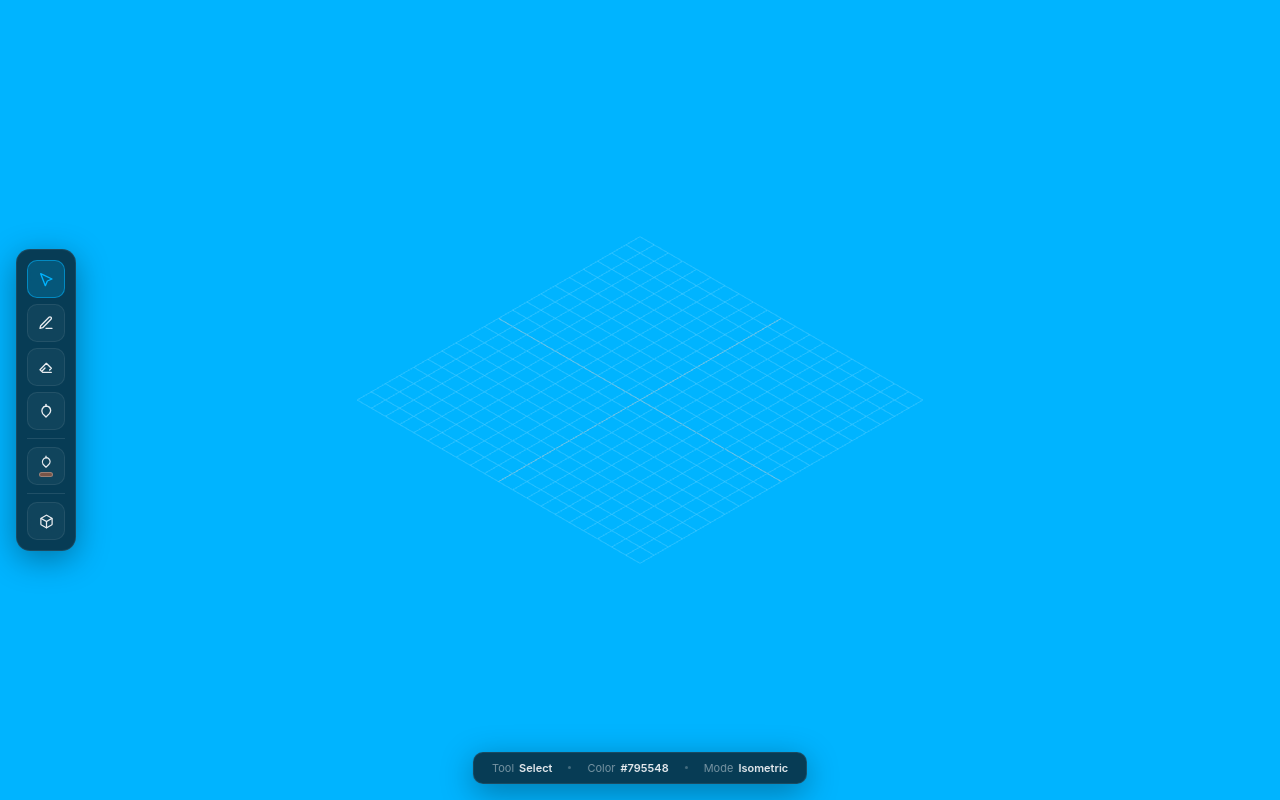
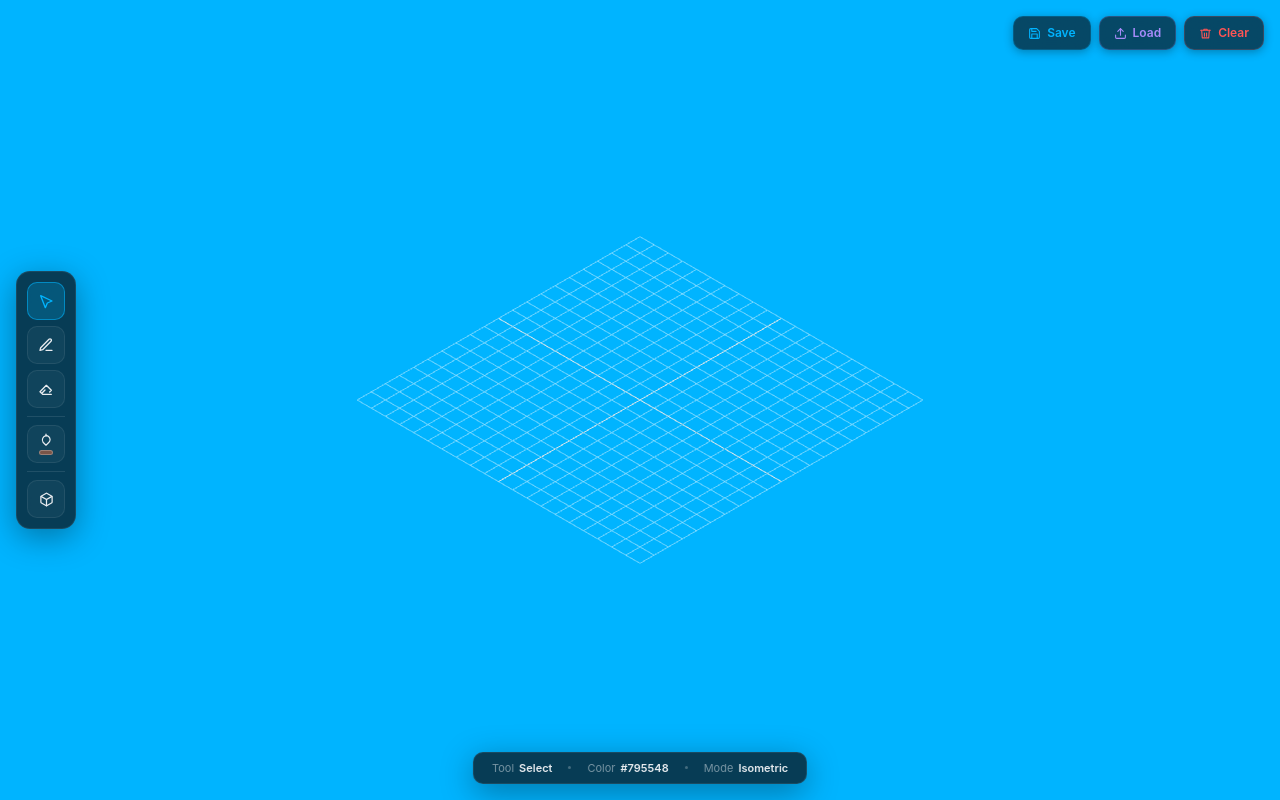
Before and after one commit to hansajasandeepabadalge/NodeZtudio, a Next.js app: page / in a window 1280 px wide. Built offline with nearby package versions, Linux system fonts and the light colour scheme.

Commit message:
feat: implement voxel rendering engine and isometric scene view with grid helpers

```diff
--- a/src/components/editor/Sidebar.tsx
+++ b/src/components/editor/Sidebar.tsx
@@ -37,7 +37,7 @@ export const TOOLS: ToolDef[] = [
     { id: 'select', label: 'Select', key: 'V', icon: <CursorIcon /> },
     { id: 'draw', label: 'Draw', key: 'B', icon: <PencilIcon /> },
     { id: 'erase', label: 'Erase', key: 'E', icon: <EraserIcon /> },
-    { id: 'fill', label: 'Fill', key: 'F', icon: <FillIcon /> },
+    // { id: 'fill', label: 'Fill', key: 'F', icon: <FillIcon /> },
 ];
 
 // ── Sidebar Props ──────────────────────────────────────────
--- a/src/engine/core/initScene.ts
+++ b/src/engine/core/initScene.ts
@@ -1,7 +1,8 @@
 import * as THREE from 'three';
 
-export const FRUSTUM_SIZE = 20;
-export const DEFAULT_POS  = new THREE.Vector3(20, 20, 20);
+export const FRUSTUM_SIZE  = 20;
+export const DEFAULT_ZOOM  = 1;
+export const DEFAULT_POS   = new THREE.Vector3(20, 20, 20);
 export const DEFAULT_TARGET = new THREE.Vector3(0, 0, 0);
 
 /** Creates and returns a configured Three.js Scene. */
--- a/src/engine/helpers/gridHelper.ts
+++ b/src/engine/helpers/gridHelper.ts
@@ -3,7 +3,7 @@ import * as THREE from 'three';
 /** Faint minor grid lines covering `size × size` units. */
 export function createGridHelper(size: number): THREE.GridHelper {
     const grid = new THREE.GridHelper(size, size, 0x000001, 0xffffff);
-    (grid.material as THREE.LineBasicMaterial).opacity = 0.15;
+    (grid.material as THREE.LineBasicMaterial).opacity = 0.40;
     (grid.material as THREE.LineBasicMaterial).transparent = true;
     return grid;
 }
@@ -12,14 +12,14 @@ export function createGridHelper(size: number): THREE.GridHelper {
 export function createAxisLines(size: number): THREE.LineSegments {
     const half = size / 2;
     const geometry = new THREE.BufferGeometry().setFromPoints([
-        new THREE.Vector3(-half, 0,     0),
-        new THREE.Vector3( half, 0,     0),
-        new THREE.Vector3(    0, 0, -half),
-        new THREE.Vector3(    0, 0,  half),
+        new THREE.Vector3(-half, 0, 0),
+        new THREE.Vector3(half, 0, 0),
+        new THREE.Vector3(0, 0, -half),
+        new THREE.Vector3(0, 0, half),
     ]);
     const material = new THREE.LineBasicMaterial({
         color: 0xffffff,
-        opacity: 0.4,
+        opacity: 0.8,
         transparent: true,
     });
     return new THREE.LineSegments(geometry, material);
--- a/src/features/rendering/IsometricPlane.tsx
+++ b/src/features/rendering/IsometricPlane.tsx
@@ -1,17 +1,24 @@
 'use client';
 
-import { useEffect, useRef } from 'react';
+import { useEffect, useRef, forwardRef, useImperativeHandle } from 'react';
 import * as THREE from 'three';
 import type { OrbitControls } from 'three/examples/jsm/controls/OrbitControls.js';
-import { createScene, createRenderer, createCamera, DEFAULT_POS, DEFAULT_TARGET, FRUSTUM_SIZE } from '@/engine/core/initScene';
+import { createScene, createRenderer, createCamera, DEFAULT_POS, DEFAULT_TARGET, DEFAULT_ZOOM, FRUSTUM_SIZE } from '@/engine/core/initScene';
 import { createOrbitControls } from '@/engine/controls/orbitControls';
 import { createGridHelper, createAxisLines } from '@/engine/helpers/gridHelper';
 import { addSceneLighting } from '@/engine/core/lighting';
 import { createVoxelEngine } from '@/features/rendering/voxelEngine';
+import type { VoxelData } from '@/features/rendering/voxelEngine';
 import type { Tool } from '@/types/tools';
 
 const LERP_SPEED = 0.05;
 const GRID_SIZE  = 20;
+
+export interface IsometricPlaneHandle {
+    exportScene(): VoxelData[];
+    importScene(data: VoxelData[]): void;
+    clearScene(): void;
+}
 
 interface IsometricPlaneProps {
     onResetReady?: (reset: () => void) => void;
@@ -19,15 +26,22 @@ interface IsometricPlaneProps {
     activeTool?: Tool;
 }
 
-export default function IsometricPlane({
+const IsometricPlane = forwardRef<IsometricPlaneHandle, IsometricPlaneProps>(function IsometricPlane({
     onResetReady,
     activeColor = '#795548',
     activeTool  = 'select',
-}: IsometricPlaneProps) {
+}, ref) {
     const mountRef     = useRef<HTMLDivElement>(null);
     const engineRef    = useRef<ReturnType<typeof createVoxelEngine> | null>(null);
     const controlsRef  = useRef<OrbitControls | null>(null);
     const toolRef      = useRef(activeTool);
+
+    // ── Expose save/load API to parent ─────────────────────
+    useImperativeHandle(ref, () => ({
+        exportScene: () => engineRef.current?.exportScene() ?? [],
+        importScene: (data) => engineRef.current?.importScene(data),
+        clearScene:  () => engineRef.current?.clearScene(),
+    }));
 
     // ── Sync active color ──────────────────────────────────
     useEffect(() => {
@@ -90,12 +104,17 @@ export default function IsometricPlane({
             if (isResetting) {
                 camera.position.lerp(DEFAULT_POS, LERP_SPEED);
                 controls.target.lerp(DEFAULT_TARGET, LERP_SPEED);
+                camera.zoom += (DEFAULT_ZOOM - camera.zoom) * LERP_SPEED * 3;
+                camera.updateProjectionMatrix();
                 if (
                     camera.position.distanceTo(DEFAULT_POS)    < 0.01 &&
-                    controls.target.distanceTo(DEFAULT_TARGET) < 0.01
+                    controls.target.distanceTo(DEFAULT_TARGET) < 0.01 &&
+                    Math.abs(camera.zoom - DEFAULT_ZOOM)       < 0.001
                 ) {
                     camera.position.copy(DEFAULT_POS);
                     controls.target.copy(DEFAULT_TARGET);
+                    camera.zoom = DEFAULT_ZOOM;
+                    camera.updateProjectionMatrix();
                     isResetting      = false;
                     controls.enabled = true;
                 }
@@ -133,4 +152,6 @@ export default function IsometricPlane({
     }, []);
 
     return <div ref={mountRef} style={{ width: '100%', height: '100%' }} />;
-}
+});
+
+export default IsometricPlane;
--- a/src/features/rendering/voxelEngine.ts
+++ b/src/features/rendering/voxelEngine.ts
@@ -11,9 +11,19 @@ import * as THREE from 'three';
 const GRID_SIZE = 20;
 const HALF_GRID = GRID_SIZE / 2;
 
+export interface VoxelData {
+    x: number;
+    y: number;
+    z: number;
+    color: string;
+}
+
 export interface VoxelEngine {
     setColor(hex: string): void;
     setMode(mode: 'draw' | 'erase' | 'select' | 'fill'): void;
+    exportScene(): VoxelData[];
+    importScene(data: VoxelData[]): void;
+    clearScene(): void;
     dispose(): void;
 }
 
@@ -272,6 +282,47 @@ export function createVoxelEngine(
             eraseHoverMesh.visible = false;
             eraseEdgeLines.visible = false;
         },
+
+        exportScene(): VoxelData[] {
+            const result: VoxelData[] = [];
+            voxels.forEach((mesh, key) => {
+                const [x, y, z] = key.split(',').map(Number);
+                const mat = mesh.material as THREE.MeshLambertMaterial;
+                result.push({ x, y, z, color: '#' + mat.color.getHexString() });
+            });
+            return result;
+        },
+
+        importScene(data: VoxelData[]) {
+            // Clear existing
+            voxels.forEach(mesh => {
+                scene.remove(mesh);
+                mesh.geometry.dispose();
+                (mesh.material as THREE.Material).dispose();
+            });
+            voxels.clear();
+
+            // Rebuild
+            data.forEach(({ x, y, z, color }) => {
+                const key = cellKey(x, y, z);
+                const geo  = new THREE.BoxGeometry(1, 1, 1);
+                const mat  = new THREE.MeshLambertMaterial({ color: new THREE.Color(color) });
+                const mesh = new THREE.Mesh(geo, mat);
+                mesh.position.set(x, y, z);
+                scene.add(mesh);
+                voxels.set(key, mesh);
+            });
+        },
+
+        clearScene() {
+            voxels.forEach(mesh => {
+                scene.remove(mesh);
+                mesh.geometry.dispose();
+                (mesh.material as THREE.Material).dispose();
+            });
+            voxels.clear();
+        },
+
         dispose() {
             domElement.removeEventListener('mousemove', onMouseMove);
             domElement.removeEventListener('mouseleave', onMouseLeave);
--- a/src/playground/testScene.tsx
+++ b/src/playground/testScene.tsx
@@ -2,6 +2,7 @@
 
 import { useRef, useCallback, useState } from 'react';
 import IsometricPlane from '@/features/rendering/IsometricPlane';
+import type { IsometricPlaneHandle } from '@/features/rendering/IsometricPlane';
 import Sidebar, { TOOLS, type Tool } from '@/components/editor/Sidebar';
 
 // ── Style tokens ───────────────────────────────────────────
@@ -20,6 +21,7 @@ export default function Playground() {
     const [activeTool, setActiveTool] = useState<Tool>('select');
     const [activeColor, setActiveColor] = useState<string>('#795548');
     const resetFnRef = useRef<(() => void) | null>(null);
+    const planeRef   = useRef<IsometricPlaneHandle>(null);
 
     const handleResetReady = useCallback((resetCallback: () => void) => {
         resetFnRef.current = resetCallback;
@@ -29,12 +31,55 @@ export default function Playground() {
         resetFnRef.current?.();
     }, []);
 
+    // ── Save ────────────────────────────────────────────────
+    const handleSave = useCallback(() => {
+        const data = planeRef.current?.exportScene() ?? [];
+        if (data.length === 0) return;
+        const json = JSON.stringify({ version: 1, voxels: data }, null, 2);
+        const blob = new Blob([json], { type: 'application/json' });
+        const url  = URL.createObjectURL(blob);
+        const a    = document.createElement('a');
+        a.href     = url;
+        a.download = `scene-${Date.now()}.nzs`;
+        a.click();
+        URL.revokeObjectURL(url);
+    }, []);
+
+    // ── Load ────────────────────────────────────────────────
+    const handleLoad = useCallback(() => {
+        const input = document.createElement('input');
+        input.type   = 'file';
+        input.accept = '.nzs,application/json';
+        input.onchange = () => {
+            const file = input.files?.[0];
+            if (!file) return;
+            const reader = new FileReader();
+            reader.onload = (e) => {
+                try {
+                    const parsed = JSON.parse(e.target?.result as string);
+                    const voxels = parsed?.voxels ?? parsed; // support plain arrays too
+                    planeRef.current?.importScene(voxels);
+                } catch {
+                    alert('Failed to load file — make sure it is a valid .nzs scene.');
+                }
+            };
+            reader.readAsText(file);
+        };
+        input.click();
+    }, []);
+
+    // ── Clear ───────────────────────────────────────────────
+    const handleClear = useCallback(() => {
+        if (confirm('Clear all voxels?')) planeRef.current?.clearScene();
+    }, []);
+
     return (
         <div style={{ position: 'relative', width: '100vw', height: '100vh', overflow: 'hidden', fontFamily: "'Inter', system-ui, sans-serif" }}>
 
             {/* 3D Viewport */}
             <div style={{ position: 'absolute', inset: 0 }}>
                 <IsometricPlane
+                    ref={planeRef}
                     onResetReady={handleResetReady}
                     activeColor={activeColor}
                     activeTool={activeTool}
@@ -49,6 +94,22 @@ export default function Playground() {
                 onColorChange={setActiveColor}
                 onResetView={handleResetView}
             />
+
+            {/* Top-right — Save / Load / Clear */}
+            <div style={{
+                position: 'absolute', top: '16px', right: '16px',
+                display: 'flex', gap: '8px',
+            }}>
+                <SceneBtn id="btn-save" onClick={handleSave} color="#00b4ff" title="Save scene to .nzs file">
+                    <SaveIcon /> Save
+                </SceneBtn>
+                <SceneBtn id="btn-load" onClick={handleLoad} color="#a78bfa" title="Load .nzs scene file">
+                    <LoadIcon /> Load
+                </SceneBtn>
+                <SceneBtn id="btn-clear" onClick={handleClear} color="#ff5555" title="Clear all voxels">
+                    <TrashIcon /> Clear
+                </SceneBtn>
+            </div>
 
             {/* Bottom Status Bar */}
             <div style={{
@@ -70,6 +131,46 @@ export default function Playground() {
 }
 
 // ── Sub-components ─────────────────────────────────────────
+
+function SceneBtn({ children, onClick, color, title, id }: {
+    children: React.ReactNode;
+    onClick: () => void;
+    color: string;
+    title: string;
+    id: string;
+}) {
+    const [hovered, setHovered] = useState(false);
+    return (
+        <button
+            id={id}
+            onClick={onClick}
+            title={title}
+            onMouseEnter={() => setHovered(true)}
+            onMouseLeave={() => setHovered(false)}
+            style={{
+                display: 'flex', alignItems: 'center', gap: '6px',
+                padding: '7px 14px',
+                background: hovered ? `${color}18` : 'rgba(10, 14, 20, 0.65)',
+                backdropFilter: 'blur(14px)',
+                WebkitBackdropFilter: 'blur(14px)',
+                border: `1px solid ${hovered ? color + 'bb' : color + '33'}`,
+                borderRadius: '10px',
+                color: hovered ? '#ffffff' : color,
+                fontSize: '12px', fontWeight: 600, fontFamily: 'inherit',
+                cursor: 'pointer',
+                outline: 'none',
+                transition: 'background 0.2s, border-color 0.2s, color 0.2s, box-shadow 0.2s, transform 0.15s',
+                boxShadow: hovered
+                    ? `0 0 12px ${color}55, 0 4px 20px rgba(0,0,0,0.4)`
+                    : '0 2px 10px rgba(0,0,0,0.3)',
+                transform: hovered ? 'translateY(-1px) scale(1.04)' : 'translateY(0) scale(1)',
+            }}
+        >
+            {children}
+        </button>
+    );
+}
+
 function StatusDot() {
     return <div style={{ width: '3px', height: '3px', borderRadius: '50%', background: 'rgba(255,255,255,0.25)' }} />;
 }
@@ -82,3 +183,20 @@ function StatusItem({ label, value }: { label: string; value: string }) {
         </span>
     );
 }
+
+// ── Icons ──────────────────────────────────────────────────
+const SaveIcon = () => (
+    <svg width="13" height="13" viewBox="0 0 24 24" fill="none" stroke="currentColor" strokeWidth="2" strokeLinecap="round" strokeLinejoin="round">
+        <path d="M19 21H5a2 2 0 0 1-2-2V5a2 2 0 0 1 2-2h11l5 5v11a2 2 0 0 1-2 2z"/><polyline points="17 21 17 13 7 13 7 21"/><polyline points="7 3 7 8 15 8"/>
+    </svg>
+);
+const LoadIcon = () => (
+    <svg width="13" height="13" viewBox="0 0 24 24" fill="none" stroke="currentColor" strokeWidth="2" strokeLinecap="round" strokeLinejoin="round">
+        <path d="M21 15v4a2 2 0 0 1-2 2H5a2 2 0 0 1-2-2v-4"/><polyline points="17 8 12 3 7 8"/><line x1="12" y1="3" x2="12" y2="15"/>
+    </svg>
+);
+const TrashIcon = () => (
+    <svg width="13" height="13" viewBox="0 0 24 24" fill="none" stroke="currentColor" strokeWidth="2" strokeLinecap="round" strokeLinejoin="round">
+        <polyline points="3 6 5 6 21 6"/><path d="M19 6l-1 14H6L5 6"/><path d="M10 11v6"/><path d="M14 11v6"/><path d="M9 6V4h6v2"/>
+    </svg>
+);
```
